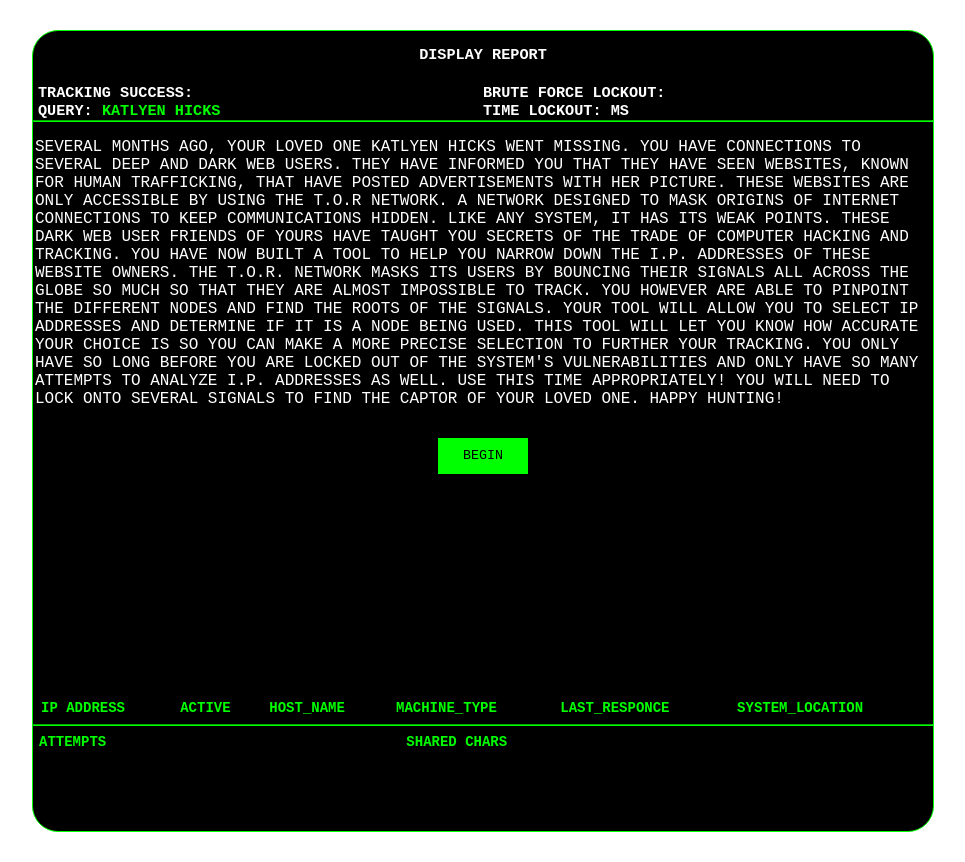
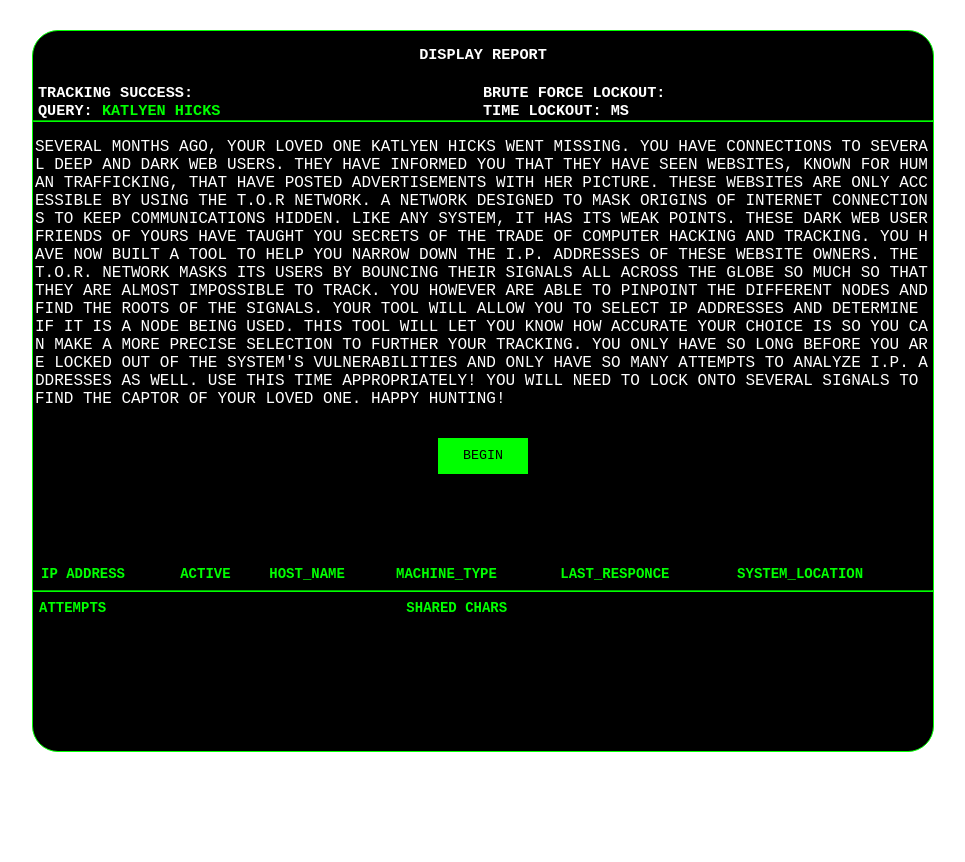
Before and after one commit to joshuashoemaker/lost_the_game, a plain HTML site: page dev/index.html in a window 1280 px wide. Shown: the whole page, without its empty margins (157-1122 px from the left). After the commit the page ends 800 px from the top, so only its background shows below. Drawn offline with Linux system fonts and the light colour scheme.

Commit message:
style: made fixed sizes for the message area

```diff
--- a/dev/style.css
+++ b/dev/style.css
@@ -4,7 +4,7 @@
 
 .screen{
     width: 900px;
-    min-height: 800px;
+    height: 720px;
     margin: 30px auto;
     border-color: #00FF00;
     border-width: 1px;
@@ -17,9 +17,10 @@
 }
 
 #messege{
-    height: 560px;
+    height: 426px;
     text-transform: uppercase;
     font-size: 16px;
+    word-break: break-all;
 }
 
 button{
```
